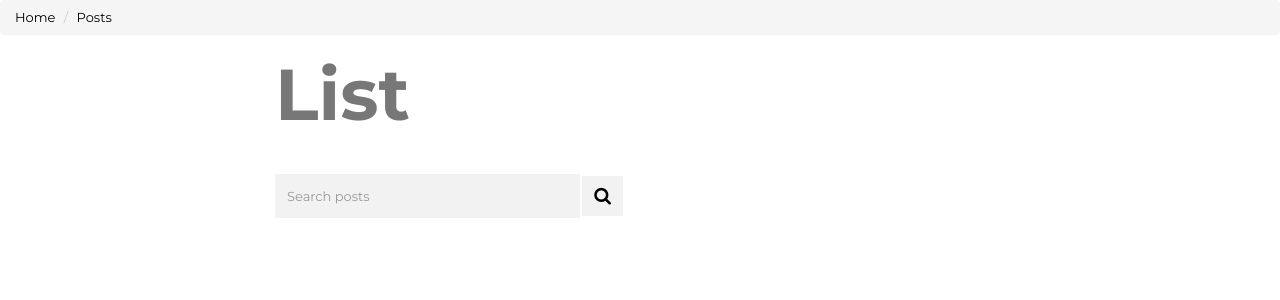
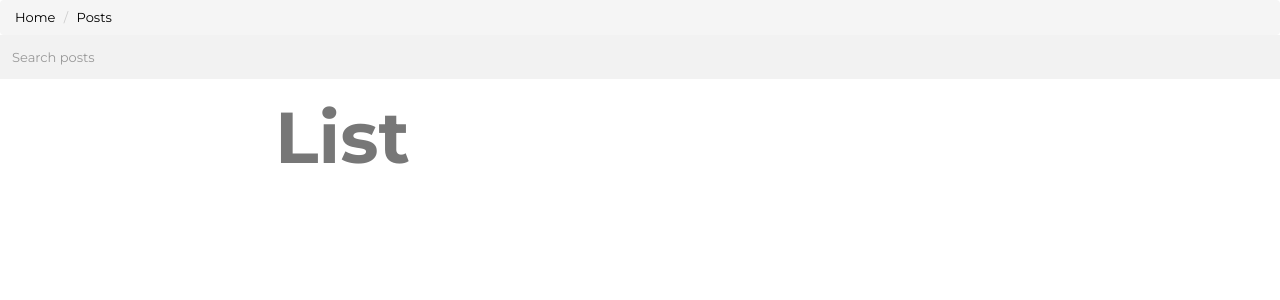
Before and after one commit to orlowdev/aite, a Django app: page /posts/ in a window 1280 px wide. Shown: the part 70-370 px from the top of the page. Run offline with Django 3.2, Linux system fonts and the light colour scheme; data that the repository does not hold is empty; some libraries are stand-ins or nearby versions.

Commit message:
Move search bar to the top

```diff
--- a/posts/templates/base_posts.html
+++ b/posts/templates/base_posts.html
@@ -48,12 +48,12 @@
     </header>
     <div id="page-content">
     {% block breadcrumbs %}
+
     <ol class="breadcrumb">
         <li><a href="{% url 'index' %}">Home</a></li>
         <li><a href="{% url 'posts:list' %}">Posts</a></li>
 
         {% block post_detail_link %}{% endblock %}
-
 
     </ol>
 
--- a/posts/templates/list.html
+++ b/posts/templates/list.html
@@ -3,18 +3,15 @@
 {% block title %}Totemish Blog{% endblock %}
 
 {% block main %}
+    <form method="GET" action="" class="row" style="margin-top: -20px">
+            <div class="col-sm-12">
+                <input class="form-control" type="text" name="q" placeholder="Search posts" value="{{ request.GET.q }}"/>
+            </div>
+        </form><br/>
     <div class="container">
     <div class="col-sm-8 col-sm-offset-2">
         <h1>{{ title }}</h1>
-        <form method="GET" action="" class="row">
-            <div class="col-sm-6">
-                <div class="input-group">
-                    <input class="form-control" type="text" name="q" placeholder="Search posts" value="{{ request.GET.q }}"/>
-                    <span class="input-group-btn">
-                <button class="btn btn-default" type="button"><i class="fa fa-search"></i></button></span>
-                </div>
-            </div>
-        </form><br/>
+
         {% for post in posts %}
             <div class="row">
                 <div class="col-sm-12">
```
